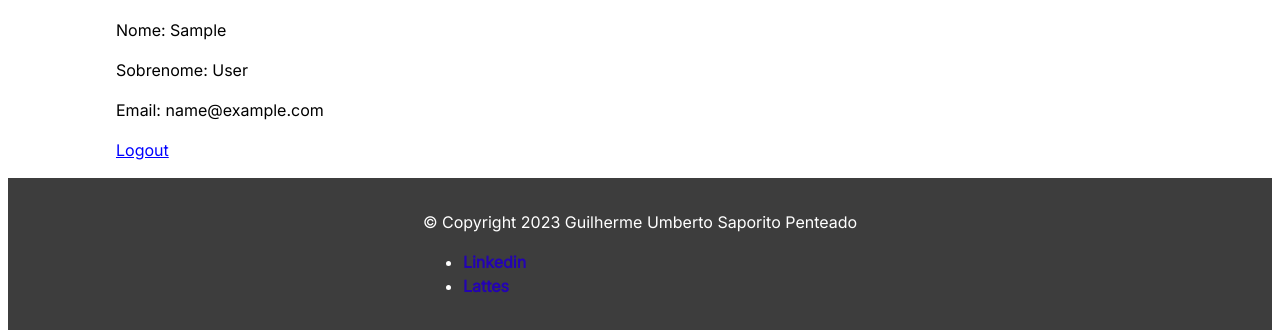
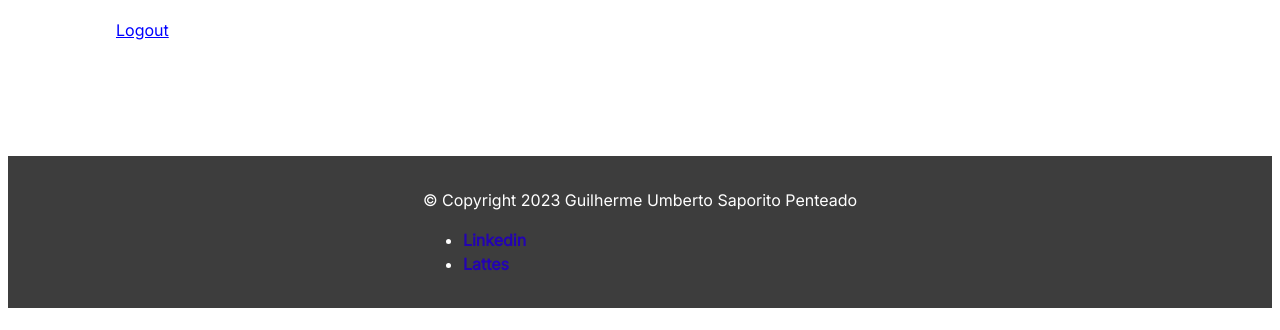
Before and after one commit to GuilhermeUSPenteado/blogfamiliar, a Django app: page /accounts/profile/ in a window 1280 px wide. Shown: the part 500-830 px from the top of the page. After the commit the page ends 808 px from the top, so only its background shows below. Run offline with Django 4.2, Linux system fonts and the light colour scheme; the visitor is signed in with stand-in values (Sample User, id 1).

Commit message:
Correção

```diff
--- a/templates/profile.html
+++ b/templates/profile.html
@@ -12,9 +12,6 @@
     <h2>Detalhes do Perfil</h2>
     <p>Data de ingresso: {{ user.date_joined }}</p>
     <p>último acesso: {{ user.last_login }}</p>
-    <p>Nome: {{ user.first_name }}</p>
-    <p>Sobrenome: {{ user.last_name }}</p>
-    <p>Email: {{ user.email }}</p>
   </div>
 
   <div class="actions">
--- a/templates/user_profile.html
+++ b/templates/user_profile.html
@@ -9,8 +9,5 @@
         <h2>Detalhes do Perfil</h2>
         <p>Data de ingresso: {{ user.date_joined }}</p>
         <p>último acesso: {{ user.last_login }}</p>
-        <p>Nome: {{ user.first_name }}</p>
-        <p>Sobrenome: {{ user.last_name }}</p>
-        <p>Email: {{ user.email }}</p>
     </div>
 {% endblock %}
```
